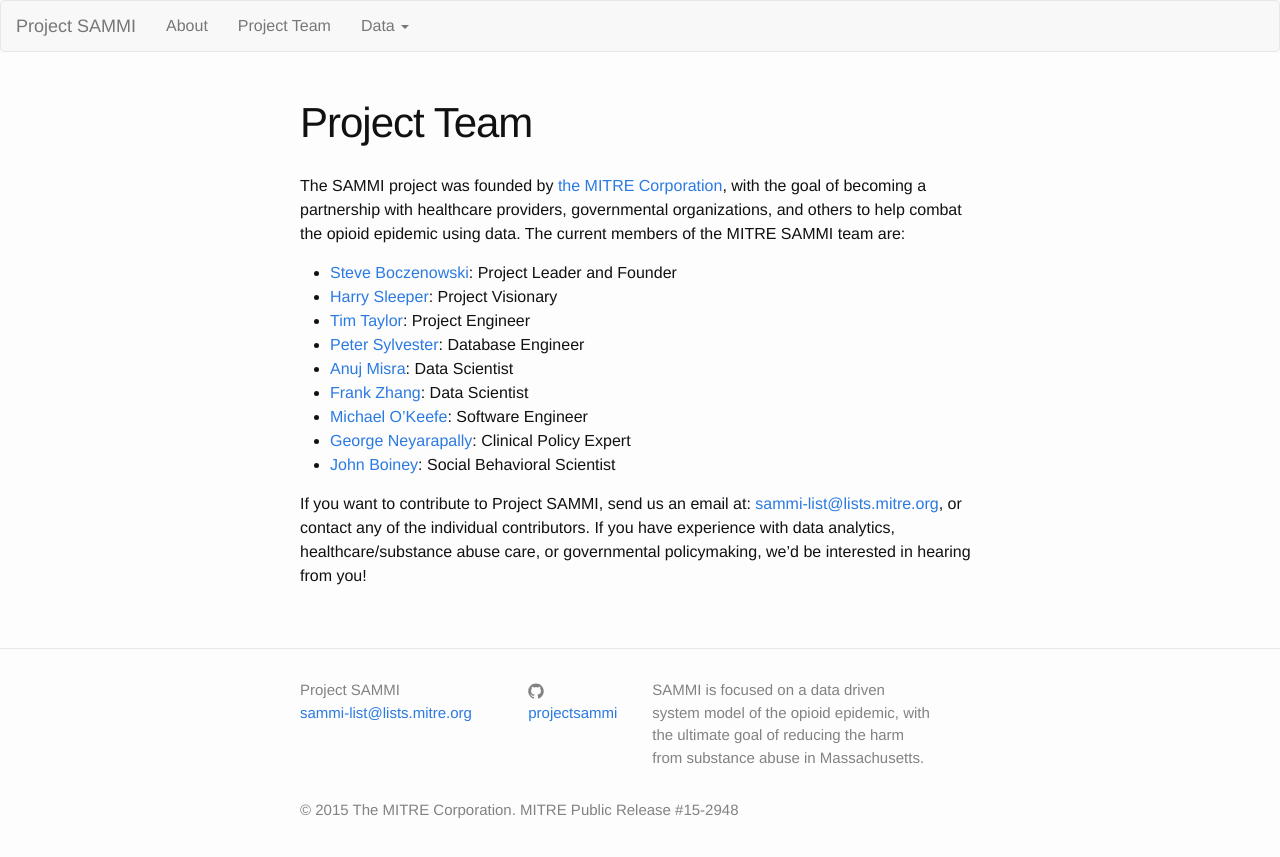
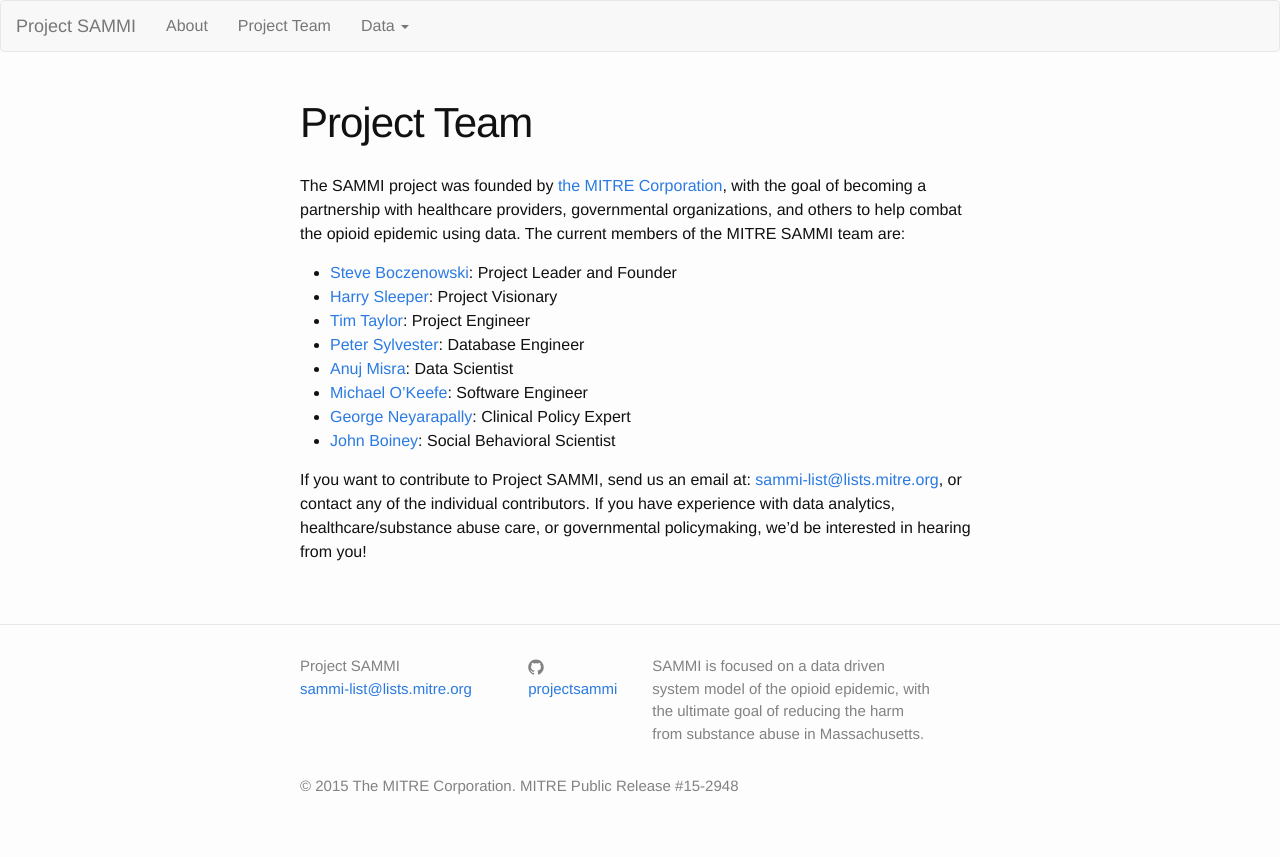
Before and after one commit to projectsammi/projectsammi.github.io, a Jekyll site: the page built from team.md, in a window 1280 px wide. Shown: the top 857 px of the page. Built offline with Jekyll 4.4.1, drawn with Linux system fonts in a browser that asks for light colours; nearby versions of some CDN libraries.

Commit message:
Removed Frank from the team members list

```diff
--- a/team.md
+++ b/team.md
@@ -11,7 +11,6 @@
 - [Tim Taylor][ttaylor]: Project Engineer
 - [Peter Sylvester][peters]: Database Engineer
 - [Anuj Misra][amisra]: Data Scientist
-- [Frank Zhang][fzhang]: Data Scientist
 - [Michael O'Keefe][mokeefe]: Software Engineer
 - [George Neyarapally][gneyarapally]: Clinical Policy Expert
 - [John Boiney][jboiney]: Social Behavioral Scientist
```
Also changed, not shown: other parts of team.md (+0 -1 lines).
